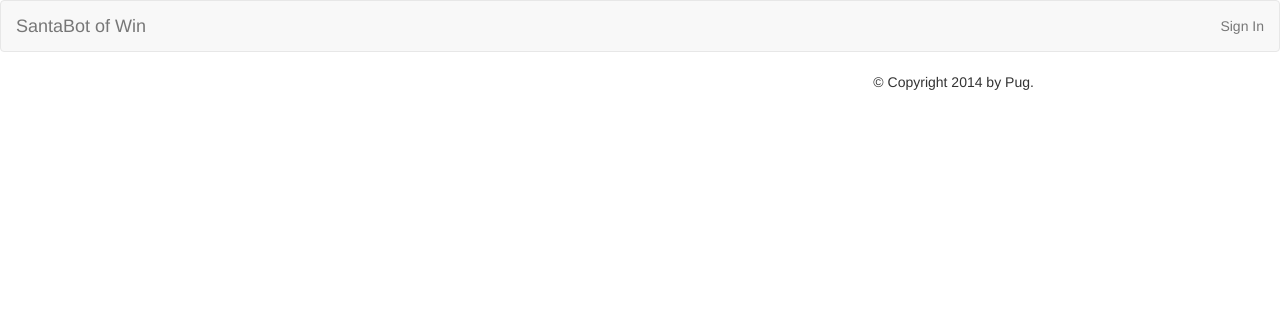
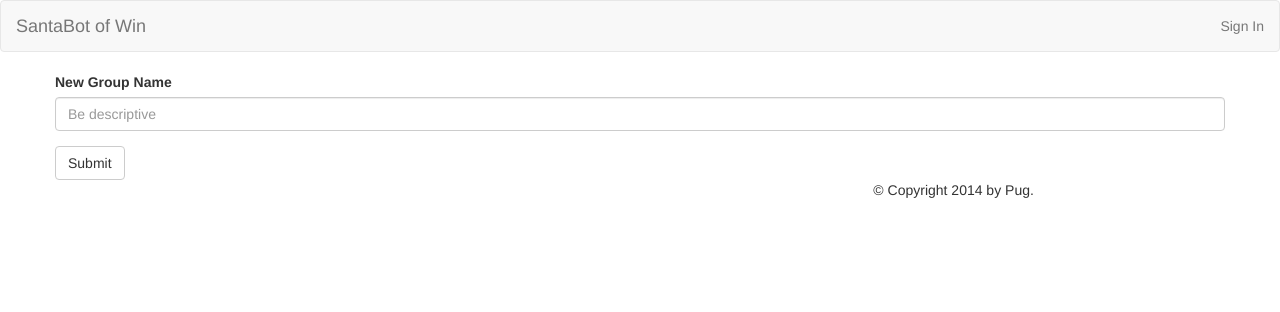
Before and after one commit to jcjones/santabot, a Flask app: template templates/listGroups.html in a window 1280 px wide. Shown: the top 312 px of the page. Run offline with Flask 2, Linux system fonts and the light colour scheme; the template is opened without the code that fills it, so the values that code supplies are empty; some libraries are stand-ins or nearby versions.

Commit message:
Admin lifecycle modeling, add HTML email

```diff
--- a/main.py
+++ b/main.py
@@ -27,8 +27,8 @@ class SantaPerson(ndb.Model):
 
 class SantaPairing(ndb.Model):
     """ Represents a pair of partipciants in a Secret Santa run. """
-    source = ndb.StringProperty()
-    target = ndb.StringProperty()
+    source = ndb.KeyProperty(kind=SantaPerson)
+    target = ndb.KeyProperty(kind=SantaPerson)
     verifyTime = ndb.DateTimeProperty()
     secret = ndb.StringProperty()
 
@@ -99,27 +99,6 @@ def usefulTestMethod():
 
     # santa_pair.put()
 
-def email_send(sourceUser=None, targetUser=None, pairSecret=None):
-    message = mail.EmailMessage(sender="The Santabot of Win <santa@secretsantabotwin.appspot.com>")
-    message.subject = "{sourceName}'s Secret Santa Result".format(sourceName=sourceUser.name)
-    message.to = "{sourceName} <{sourceEmail}>".format(sourceName=sourceUser.name, sourceEmail=sourceUser.email)
-    message.body = """
-    Dear {sourceName}:
-
-    You are the Secret Santa for {targetName}. You aren't done yet! You must acknowledge by clicking this link:
-    {mainPage} .
-
-    Please DO NOT LOSE THIS EMAIL. There is NO EASILY ACCESSIBLE RECORD of whom you picked... so, don't forget!
-    J.C. doesn't want to have to potentially blow the surprise to himself by having look this up! While the rest
-    of you revel in determining the whole web this wacky algorithm determines, he dwells in the land of magic
-    where ANYTHING CAN HAPPEN. LA LA LA LA (FA LA LA)
-
-    The SantaBot
-    """.format(targetName=targetUser.name, sourceName=sourceUser.name, mainPage=url_for('email_acknowledge', key=pairSecret, _external=True))
-
-    message.send()
-
-    logging.info(message.body)
 
 @app.route('/group/<groupName>')
 def view_group(groupName):
@@ -192,60 +171,101 @@ def ready_group(groupName):
 
 @app.route("/email/acknowledge/<key>")
 def email_acknowledge(key):
-    found = None
-    successful = False
 
     pair = SantaPairing.query(SantaPairing.secret == key).get()
-    pair.verify()
-    pair.put()
+    if pair:
+        if not pair.isVerified():
+            pair.verify()
+            pair.put()
 
-    logging.info("Found: {} {}".format(pair, key))
+            logging.info("Found: {} {}".format(pair, key))
 
-    if successful:
-        flash("Thanks for verifying!")
+            flash("Thanks for verifying!")
+        else:
+            flash("Yup, you already confirmed.")
+
     else:
-        flash("Yup, you already confirmed.")
+        flash("Unknown authentication ID. Please check your link.")
 
-    return render_template('index.html', users=users, userRecord=getCurrentUserRecord())
+    return redirect(url_for('mainPage'))
 
-@app.route('/admin/listGroups')
+@app.route('/admin')
 def admin_list():
     structure=[]
 
     for sg in SantaGroup.query():
         group = {}
 
-        group["name"] = sg.name
+        group["group"] = sg
         group["people"] = []
 
-        for email in sg.emails:
-            person = SantaPerson.query(SantaPerson.email == email).get()
+        # for pairKey in sg.pairs:
+        #     pair = pairKey.get()
 
-            group["people"].append(person)
+        for reg in SantaRegistration.query(SantaRegistration.group == sg.key):
+            person = reg.person.get()
+
+            group["people"].append(reg)
 
         structure.append(group)
 
     logging.info("Structure: {}".format(structure))
     return render_template('listGroups.html', users=users, listObj=structure)
 
-@app.route('/admin/group/new/<groupName>')
-def admin_new_group(groupName):
-    grpObj = SantaGroup(name=groupName, registering=True)
-    grpObj.put()
-    return redirect(url_for('view_group', groupName=groupName))
+@app.route('/admin/group/new', methods=['POST'])
+def admin_new_group():
+    if "groupName" in request.form:
+        groupName = request.form['groupName']
+        logging.info("CHK0 %s", groupName)
+
+        group = SantaGroup.query(SantaGroup.name==groupName).get()
+        if group is None:
+            grpObj = SantaGroup(name=groupName, registering=True)
+            grpObj.put()
+
+            logging.info("Created group " + groupName)
+            flash("Created group " + groupName)
+
+        return redirect(url_for('view_group', groupName=groupName))
+
+    return redirect(url_for('admin_list'))
+
+@app.route('/admin/group/<groupName>/close')
+def admin_close_registration(groupName):
+    group = SantaGroup.query(SantaGroup.name==groupName).get()
+
+    # Error check
+    if group is None:
+        abort(404)
+
+    group.registering = False
+    group.put()
+
+    flash("Registration is now closed.")
+
+    return redirect(url_for('admin_list'))
 
 @app.route('/admin/group/<groupName>/run')
 def admin_run(groupName):
     group = SantaGroup.query(SantaGroup.name==groupName).get()
 
-    logging.info("Group is {}".format(group))
+    # Error check
+    if group is None:
+        abort(404)
+
+
+    # Don't run if we've already run.
+    if group.runDate:
+        logging.info("This has already run.")
+        flash("This has already run.")
+        return redirect(url_for('admin_list'))
+
 
     sources = []
     targets = None
 
-    for email in group.emails:
-        person = SantaPerson.query(SantaPerson.email == email).get()
-        sources.append(person)
+    for reg in SantaRegistration.query(SantaRegistration.group == group.key):
+        sources.append(reg)
 
     logging.info("Got people: {}".format(sources))
 
@@ -261,68 +281,67 @@ def admin_run(groupName):
         stillTrying = False
 
         for i in range(len(sources)):
-            logging.info("{} == {}".format(sources[i].email, targets[i].email))
+            logging.info("{} == {}".format(sources[i].person.get().email, targets[i].person.get().email))
 
             # Don't assign to self
-            if sources[i].email == targets[i].email:
+            if sources[i].person.get().email == targets[i].person.get().email:
                 logging.info("Failed self")
                 stillTrying = True
                 break
             # Don't assign to prohibited person
-            if targets[i].email in sources[i].prohibitedEmails.split(';'):
+            if targets[i].person in sources[i].prohibitedPeople:
                 logging.info("Failed right prohibs left")
                 stillTrying = True
                 break
 
-    runObj = SantaRun(parent=runsKey, group=group.key)
-    runObj.put()
 
+    # Create our URL-safe key spcace
     keyField = string.lowercase+string.digits
+     # Clear out pairs
+    del group.pairs[:]
 
     for i in range(len(sources)):
-        logging.info("{} ==> {}".format(sources[i].email, targets[i].email))
+        logging.info("{} ==> {}".format(sources[i].person.get().email, targets[i].person.get().email))
 
-        keyString = ''.join(random.sample(keyField, 32))
+        keyString = ''.join(random.sample(keyField, 12))
 
-        santa_pair = SantaPairing(parent=runObj.key, source=sources[i].email, target=targets[i].email, secret=keyString)
+        santa_pair = SantaPairing(parent=group.key, source=sources[i].person, target=targets[i].person, secret=keyString)
         santa_pair.put()
+        group.pairs.append(santa_pair.key)
 
-    return redirect(url_for('admin_list_run_details', runId=runObj.key.urlsafe()))
+    group.runDate = datetime.datetime.now()
+    group.put()
 
-@app.route('/admin/listRunDetails/<runId>', methods=['POST'])
-def admin_list_email_run_messages(runId):
-    runObj = ndb.Key(urlsafe=runId).get()
-    logging.info("Run ID: {} run {}".format(runId, runObj))
-
-    for pair in SantaPairing.query(ancestor=runObj.key):
+    for pairKey in group.pairs:
+        pair = pairKey.get()
 
         logging.info("PAIR: " + str(pair))
-        source = getSantaPersonForEmail(pair.source)
-        target = getSantaPersonForEmail(pair.target)
+        sourceUser = pair.source.get()
+        targetUser = pair.target.get()
 
-        email_send(sourceUser=source, targetUser=target, pairSecret=pair.key)
-    return ""
+        message = mail.EmailMessage(sender="The Santabot of Win <santa@secretsantabotwin.appspot.com>")
+        message.subject = "{sourceName}'s Secret Santa Result".format(sourceName=sourceUser.name)
+        message.to = "{sourceName} <{sourceEmail}>".format(sourceName=sourceUser.name, sourceEmail=sourceUser.email)
+        message.body = render_template('email-result.txt', targetName=targetUser.name, sourceName=sourceUser.name, ackPage=url_for('email_acknowledge', key=pair.secret, _external=True))
+        message.html = render_template('email-result.html', targetName=targetUser.name, sourceName=sourceUser.name, ackPage=url_for('email_acknowledge', key=pair.secret, _external=True))
+        message.send()
+        logging.info(message.body)
 
-@app.route('/admin/listRunDetails/<runId>')
-def admin_list_run_details(runId):
-    runObj = ndb.Key(urlsafe=runId).get()
+    flash("Done! Sent %i emails." % len(group.pairs))
+    return redirect(url_for('admin_list'))
 
-    groupObj = runObj.group.get()
-    pairs = SantaPairing.query(ancestor=runObj.key)
 
-    return render_template('santaRunDetails.html', users=users, runObj=runObj, pairsList=pairs, groupObj=groupObj)
-
-@app.route('/admin/group/<groupName>/list')
+@app.route('/admin/group/<groupName>')
 def admin_list_runs(groupName):
     groupObj = SantaGroup.query(SantaGroup.name==groupName).get()
+    if groupObj is None:
+        abort(404)
+
+    pairs = SantaPairing.query(ancestor=groupObj.key)
 
     logging.info("groupObj Obj: %s", groupObj)
 
-    runList = SantaRun.query(SantaRun.group==groupObj.key).order(-SantaRun.date)
-
-    logging.info("runList Obj: %s", runList)
-
-    return render_template('santaRunList.html', users=users, group=groupObj, runs=runList)
+    return render_template('santaRunList.html', users=users, group=groupObj, pairsList=pairs)
 
 
 @app.errorhandler(404)
--- a/templates/listGroups.html
+++ b/templates/listGroups.html
@@ -1,5 +1,5 @@
 {% extends "base.html" %}
-{% block title %}People{% endblock %}
+{% block title %}List of Groups{% endblock %}
 {% block head %}
     {{ super() }}
     <style type="text/css">
@@ -9,24 +9,45 @@
 {% block content %}
 
 <div class="row block-row">
-	{% for group in listObj %}
+	{% for ent in listObj %}
 	<div class="col-md-12">
-		<h1>
-			{{group.name}}
-			<small>
-				<a href="/admin/group/{{group.name}}/run"><button type="button" class="btn btn-warning">Run</button></a>
-				<a href="/admin/group/{{group.name}}/list"><button type="button" class="btn btn-default">List</button></a>
-			</small>
-		</h1>
+		<h1>{{ent.group.name}}</h1>
+		<p>
+			<ul class="list-inline">
+
+				{% if ent.group.registering == True %}
+				<li><a href="/group/{{ent.group.name}}">Registration link</a></li>
+				<li><a href="/admin/group/{{ent.group.name}}/close">Close registration</a></li>
+				{% elif ent.group.runDate is none %}
+				<li><a href="/admin/group/{{ent.group.name}}/run">Run and send emails</a></li>
+				{% else %}
+				<li>Ran at {{ent.group.runDate}}</li>
+				<li><a href="/admin/group/{{ent.group.name}}">Reveal secrets</a></li>
+				{% endif %}
+			</ul>
+		</p>
+
 
 		<table class="table table-striped">
-
-		{% for person in group.people %}
+		  <tr>
+		  	<th>Name</th>
+		  	<th>Email</th>
+		  	<th>Avoiding</th>
+		  	<th>Join date</th>
+		  	<th>Registration complete date</th>
+		  </tr>
+		{% for reg in ent.people %}
+		  {% set person = reg.person.get() %}
 		  <tr>
 		  	<td>{{person.name}}</td>
 		  	<td>{{person.email}}</td>
-		  	<td>{{person.prohibitedEmails}}</td>
-		  	<td>{{person.user}}</td>
+		  	<td>
+		  		{% for frenemy in reg.prohibitedPeople %}
+		  		{{frenemy.get().name}},
+		  		{% endfor %}
+		  	</td>
+		  	<td>{{reg.createDate}}</td>
+		  	<td>{{reg.completionDate}}</td>
 		  </tr>
 		{% endfor %}
 
@@ -34,5 +55,22 @@
 
 	</div>
 	{% endfor %}
+
+	<form role="form" action="/admin/group/new" method="post">
+	  <div class="form-group">
+	    <label for="groupName">New Group Name</label>
+	    <input type="text" class="form-control" name="groupName" placeholder="Be descriptive">
+	  </div>
+	  <button id="groupNew" type="submit" class="btn btn-default">Submit</button>
+	</form>
+
 </div>
 {% endblock %}
+
+
+{% block scripts %}
+<script>
+
+
+</script>
+{% endblock %}
--- a/templates/navbar.html
+++ b/templates/navbar.html
@@ -20,7 +20,7 @@
         <li class="dropdown">
           <a href="#" class="dropdown-toggle" data-toggle="dropdown">Admin <b class="caret"></b></a>
           <ul class="dropdown-menu">
-            <li><a href="/admin/listGroups">List Groups</a></li>
+            <li><a href="/admin">List Groups</a></li>
             <li class="divider"></li>
             <li><a href="/admin/initialize">Initialize</a></li>
           </ul>
```
Also changed, not shown: templates/email-result.html (added, +11 -0 lines), templates/email-result.txt (added, +11 -0 lines), templates/santaRunDetails.html (deleted, +0 -38 lines), templates/santaRunList.html (+25 -5 lines).
